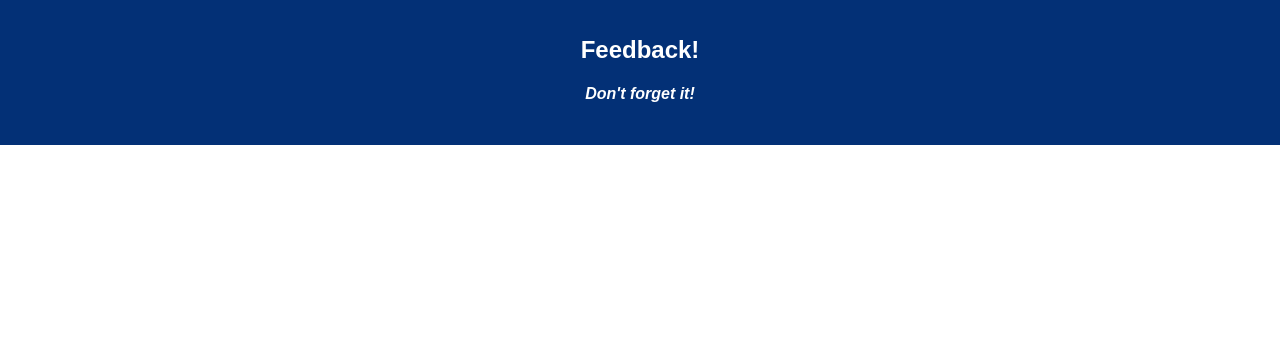
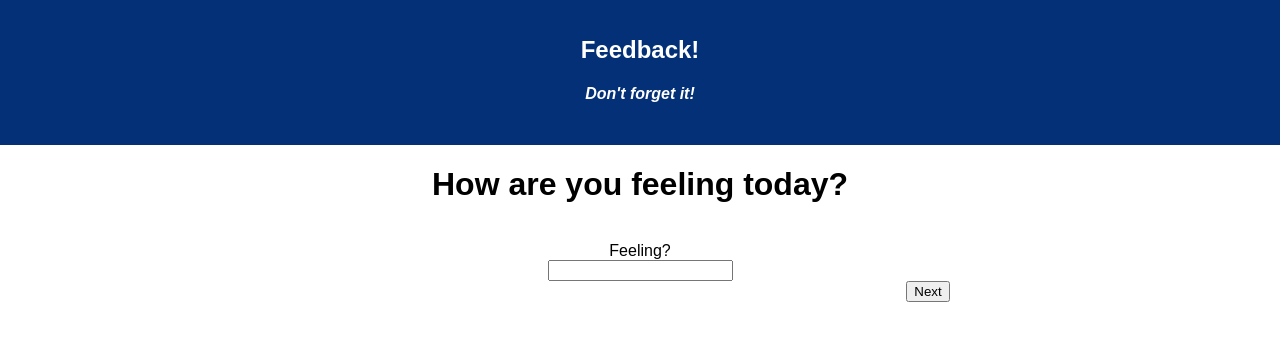
Before and after one commit to katiesteinfeldt/redux-feedback-loop, a React (Create React App) app: page / in a window 1280 px wide. Shown: the top 340 px of the page. Built offline with nearby package versions, Linux system fonts and the light colour scheme.

Commit message:
send feelings information to redux state

```diff
--- a/package.json
+++ b/package.json
@@ -10,7 +10,8 @@
     "react-dom": "^16.4.1",
     "react-redux": "^6.0.1",
     "react-scripts": "^2.1.3",
-    "redux": "^4.0.1"
+    "redux": "^4.0.1",
+    "redux-logger": "^3.0.6"
   },
   "devDependencies": {
     "nodemon": "^1.18.5"
--- a/src/components/App/App.css
+++ b/src/components/App/App.css
@@ -16,3 +16,10 @@
 .App-intro {
   font-size: large;
 }
+
+.nextButton {
+    float: right;
+    width: 55%;
+    margin-right: 0px;
+    overflow:auto;
+}
--- a/src/components/App/App.js
+++ b/src/components/App/App.js
@@ -6,9 +6,26 @@ import './App.css';
 
 class App extends Component {
 
+    state = {
+      feelings: '',
+    }
+
   componentDidMount() {
     //this.getPizzas();
   }
+
+  handleButtonClick = () => {
+    console.log('button was clicked');
+    this.props.dispatch({type: 'SUBMIT_FEELINGS', payload: this.state.feelings})
+  }
+
+  handleChangeFor = (event) => {
+    console.log(event.target.value);
+    this.setState({
+      feelings: event.target.value,
+    })
+  }
+
 
   render() {
     return (
@@ -17,7 +34,17 @@ class App extends Component {
           <h1 className="App-title">Feedback!</h1>
           <h4><i>Don't forget it!</i></h4>
         </header>
-        <br/>
+        <div>
+          <h1>How are you feeling today?</h1>
+          <br />
+          <label for="feeling">Feeling?</label>
+          <br />
+          <input onChange={this.handleChangeFor} id="feeling" type="number"></input>
+          <br />
+          <div className="nextButton">
+            <button onClick={this.handleButtonClick}>Next</button>
+          </div>
+        </div>
       </div>
     );
   }
--- a/src/index.js
+++ b/src/index.js
@@ -3,18 +3,25 @@ import ReactDOM from 'react-dom';
 import './index.css';
 import App from './components/App/App';
 //import registerServiceWorker from './registerServiceWorker';
-// import logger from 'redux-logger';
+import logger from 'redux-logger';
 
 // Redux
 import { createStore, combineReducers, applyMiddleware } from 'redux';
 import { Provider } from 'react-redux';
 
+const feelingsReducer = (state = [], action) => {
+    console.log(action.payload);
+    if (action.type === 'SET_FEELINGS') {
+        return action.payload;
+    }
+    return state;
+}
 
 
 const storeInstance = createStore(
     combineReducers({
-
+      feelingsReducer
     }),
-    // applyMiddleware(logger),
+    applyMiddleware(logger),
 );
 ReactDOM.render(<Provider store={storeInstance}><App /></Provider>, document.getElementById('root'));
```
Also changed, not shown: 1 other file (tests, documents, lock files or other folders).
